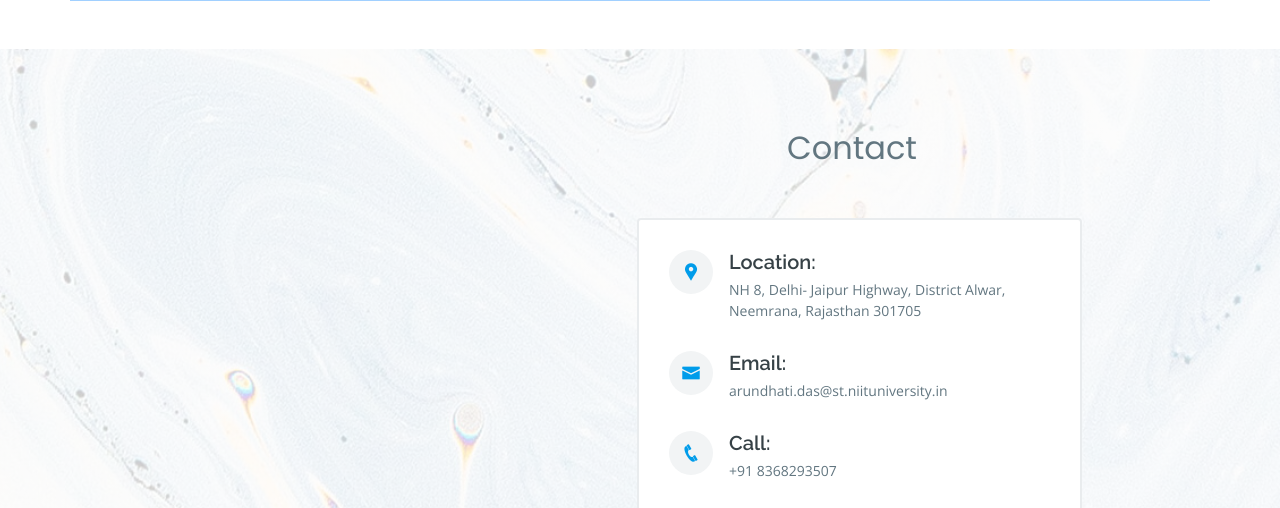
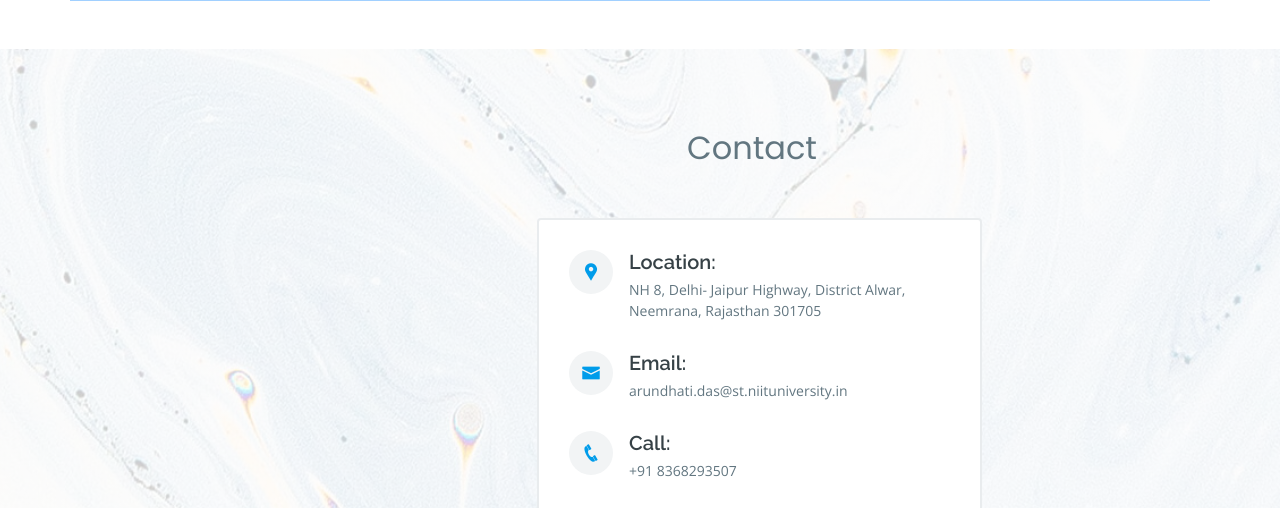
Before and after one commit to Arundhati113/Resume-Builder, a PHP site: page / in a window 1280 px wide. Shown: the part 1130-1638 px from the top of the page. Run offline with PHP 8.4, Linux system fonts and the light colour scheme.

Commit message:
Update index.php

```diff
--- a/index.php
+++ b/index.php
@@ -167,13 +167,13 @@ Choose a template & customize it quickly.</li>
     <div class="container">
 
         <div class="section-title" data-aos="fade-up" >
-          <h2 style="margin-left:1150px;">Contact</h2>
+          <h2 style="margin-left:1050px;">Contact</h2>
         </div>
 
         <div class="row">
 
           <div class="col-lg-5 d-flex align-items-stretch" data-aos="fade-right">
-            <div class="info" style="margin-left:1000px;">
+            <div class="info" style="margin-left:900px;">
               <div class="address">
                 <i class="icofont-google-map"></i>
                 <h4>Location:</h4>
```
